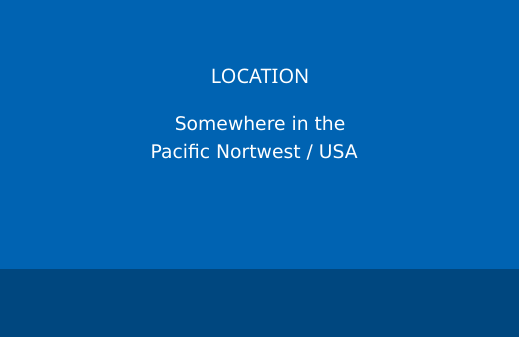
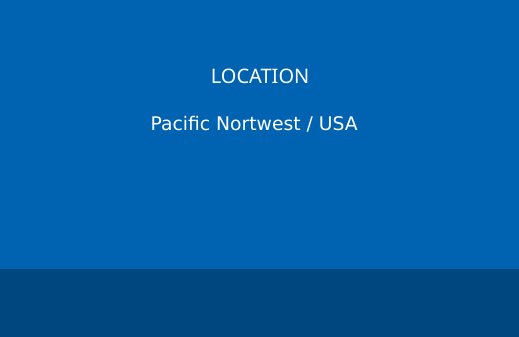
Before and after one commit to 0xbadc0fee/sgcPortfolioSite, a plain HTML site: page index.html in a window 1280 px wide. Shown: the part 3342-3679 px from the top of the page, 0-519 px from the left. Drawn offline with nearby package versions, Linux system fonts and the light colour scheme.

Commit message:
location edit

```diff
--- a/index.html
+++ b/index.html
@@ -198,7 +198,6 @@
       <!-- Footer Location-->
       <div class="col-lg-4 mb-5 mb-lg-0">
         <h4 class="text-uppercase mb-4">Location</h4>
-        <p class="lead mb-0">Somewhere in the</p>
         <p class="lead mb-0">Pacific Nortwest / USA&nbsp;&nbsp;</p>
       </div>
       <!-- Footer Social Icons-->
```
